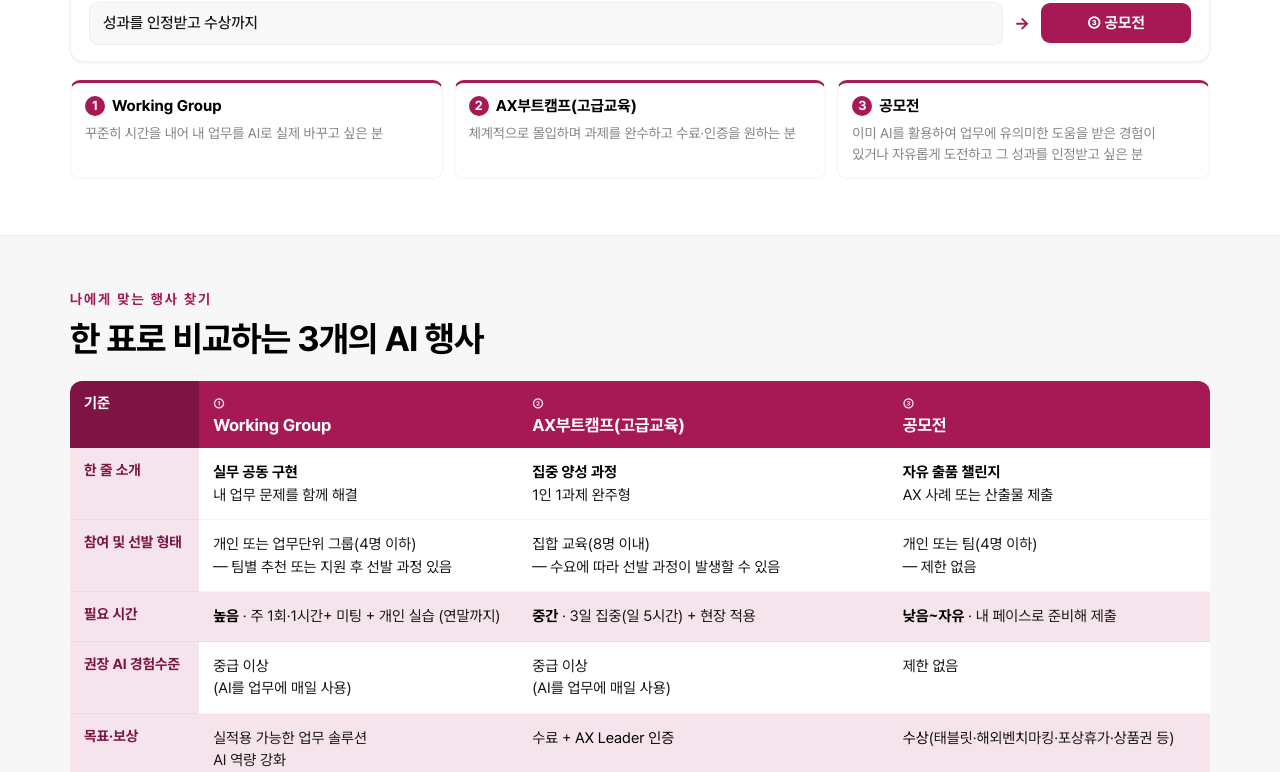
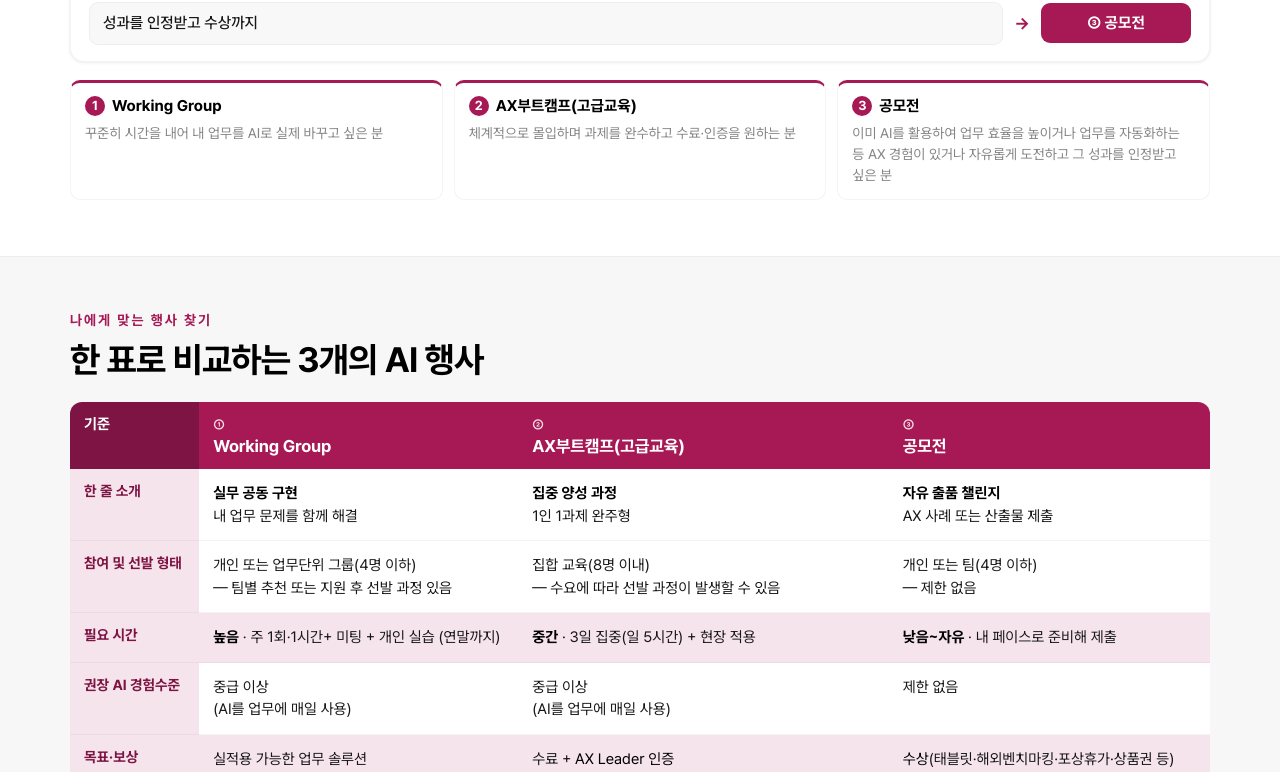
Before and after one commit to postechair/event, a Next.js app: page /event/ in a window 1280 px wide. Shown: the part 1440-2212 px from the top of the page. Built offline with nearby package versions, Linux system fonts and the light colour scheme.

Commit message:
Reword AX-experience phrase to concrete examples
오너 지시: "업무에 유의미한 도움을 받은 경험" → "업무 효율을 높이거나
업무를 자동화하는 등 AX 경험" (범례 ③·공모전 추천 2곳).

Co-Authored-By: Claude Fable 5 <noreply@anthropic.com>

```diff
--- a/components/EventCompetition.tsx
+++ b/components/EventCompetition.tsx
@@ -54,7 +54,7 @@ export default function EventCompetition() {
             </div>
           </div>
 
-          <div className="fit"><div className="fith">이런 분께 딱 맞아요</div><p>이미 <b>AI를 활용하여 업무에 유의미한 도움을 받은 경험이 있거나</b>, 정해진 커리큘럼 없이 자유롭게 도전해 성과를 인정받고 수상까지 노리고 싶은 분. 개인·팀 모두 참여할 수 있습니다.</p></div>
+          <div className="fit"><div className="fith">이런 분께 딱 맞아요</div><p>이미 <b>AI를 활용하여 업무 효율을 높이거나 업무를 자동화하는 등 AX 경험이 있거나</b>, 정해진 커리큘럼 없이 자유롭게 도전해 성과를 인정받고 수상까지 노리고 싶은 분. 개인·팀 모두 참여할 수 있습니다.</p></div>
 
           <div className="applyzone">
             <div className="fith">신청방법</div>
--- a/components/GuideDiagnostic.tsx
+++ b/components/GuideDiagnostic.tsx
@@ -56,7 +56,7 @@ export default function GuideDiagnostic() {
       <div className="legend">
         <div className="lg"><div className="lgh"><span className="lgn">1</span>Working Group</div><div className="lgd">꾸준히 시간을 내어 내 업무를 AI로 실제 바꾸고 싶은 분</div></div>
         <div className="lg"><div className="lgh"><span className="lgn">2</span>AX부트캠프(고급교육)</div><div className="lgd">체계적으로 몰입하며 과제를 완수하고 수료·인증을 원하는 분</div></div>
-        <div className="lg"><div className="lgh"><span className="lgn">3</span>공모전</div><div className="lgd">이미 AI를 활용하여 업무에 유의미한 도움을 받은 경험이 있거나 자유롭게 도전하고 그 성과를 인정받고 싶은 분</div></div>
+        <div className="lg"><div className="lgh"><span className="lgn">3</span>공모전</div><div className="lgd">이미 AI를 활용하여 업무 효율을 높이거나 업무를 자동화하는 등 AX 경험이 있거나 자유롭게 도전하고 그 성과를 인정받고 싶은 분</div></div>
       </div>
       </div>
     </section>
```
Also changed, not shown: 4 other files (tests, documents, lock files or other folders).
